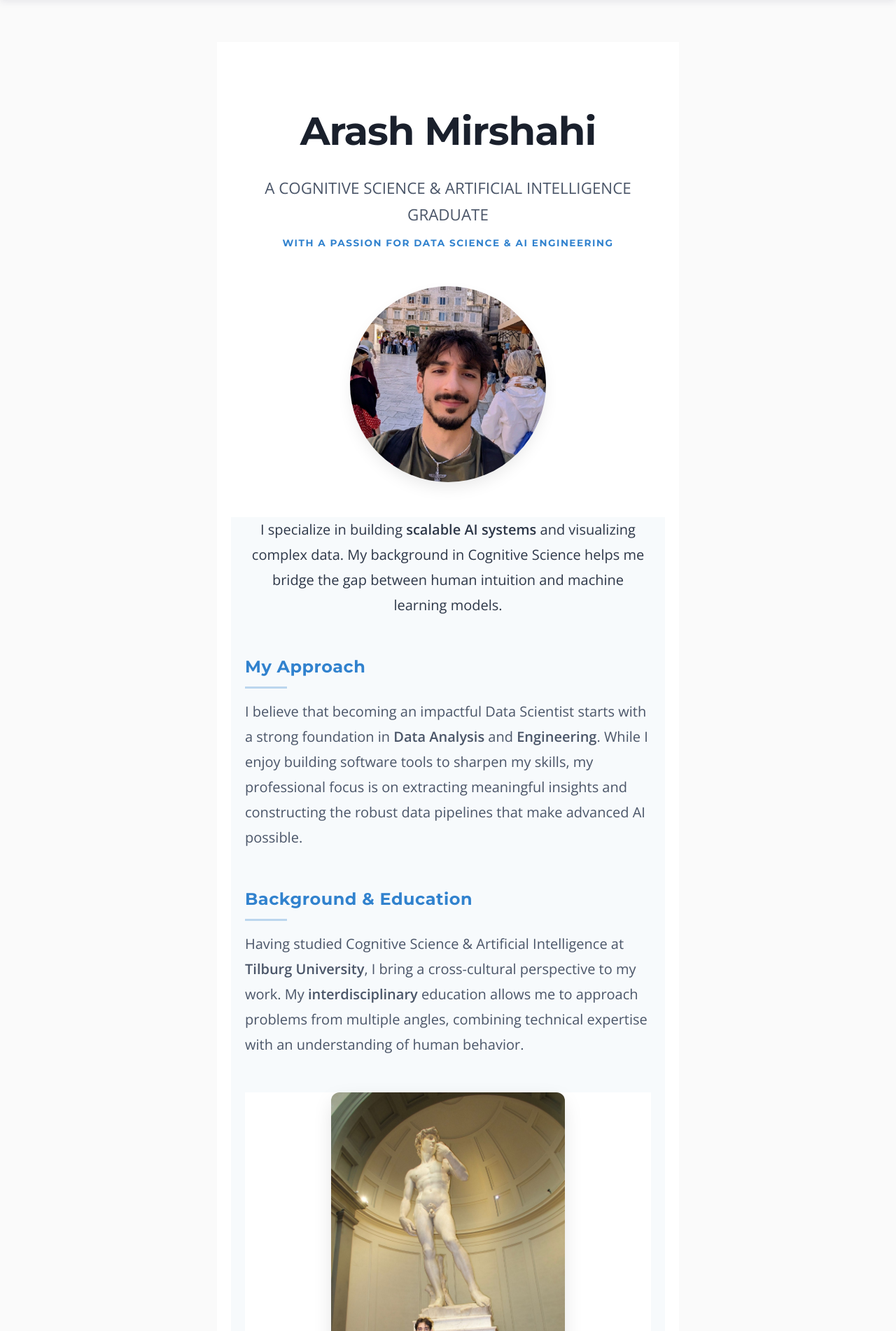
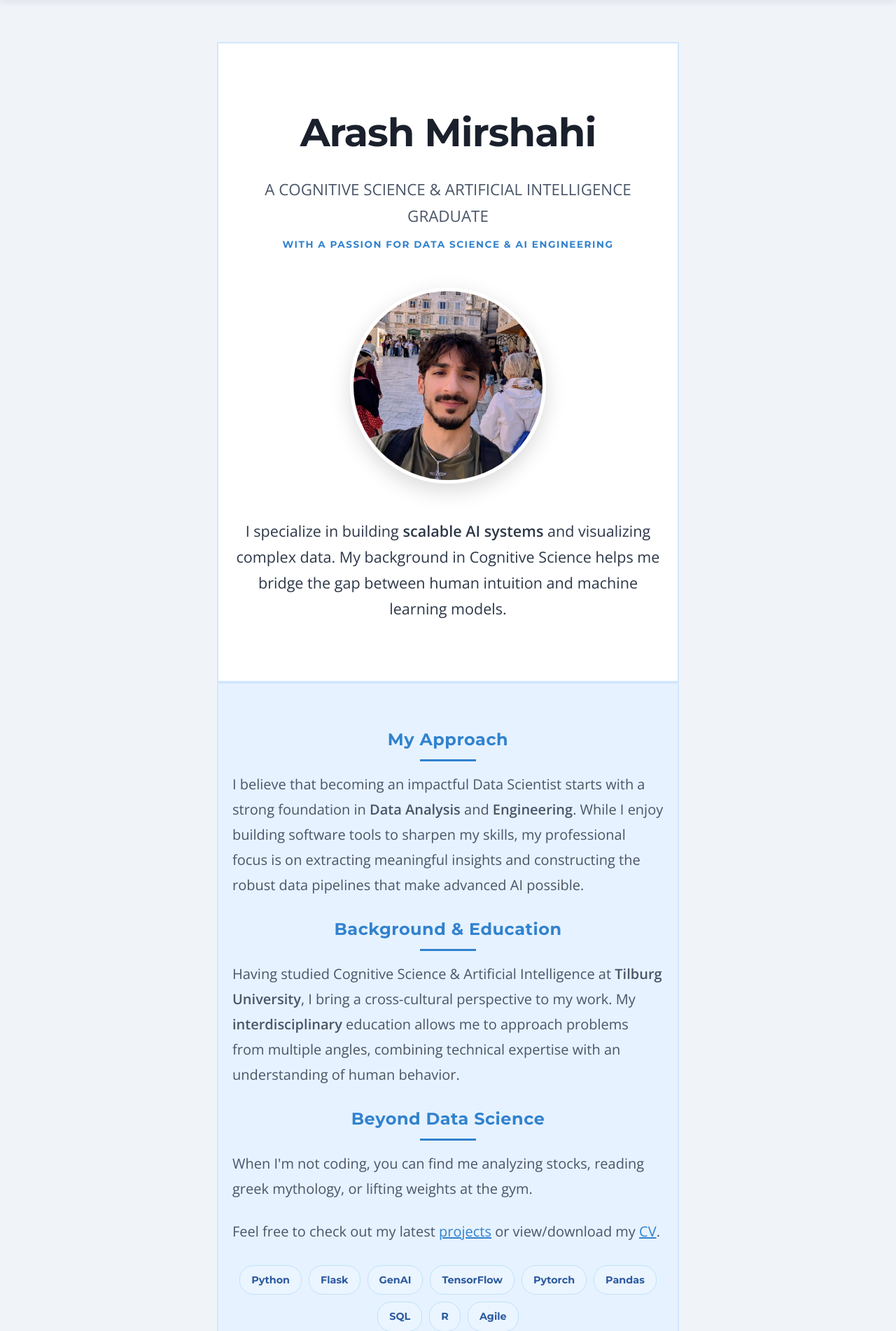
Before and after one commit to Arashi20/Personal_Portfolio_Website, a Flask app: page / in a window 1280 px wide. Shown: the part 50-1952 px from the top of the page at 70% size. Run offline with Flask 3, Linux system fonts and the light colour scheme.

Commit message:
Optimized home page

```diff
--- a/static/css/style.css
+++ b/static/css/style.css
@@ -2,7 +2,7 @@
    1. Global Variables & Reset
    ========================================= */
 :root {
-    --bg-color: #FAFAFA;
+    --bg-color: #F0F4F8;
     --text-color: #2D3748;
     --accent-color: #3182ce;  /* The Techy Blue */
 
@@ -131,6 +131,11 @@ a {
     margin: 0 auto;
 
     background: #FFFFFF;  /* Keep hero white for clean entrance */
+
+    border-left: 2px solid #D1E7FF;
+    border-right: 2px solid #D1E7FF;
+    border-top: 2px solid #D1E7FF;
+    border-bottom: 2px solid #D1E7FF;
 }
 
 .hero-text h1 {
@@ -183,11 +188,33 @@ a {
 }
 
 .profile-img {
-    width: 280px;
-    height: 280px;
+    /* Responsive width - scales down on small screens */
+    width:  280px;              /* Default size (desktop) */
+    max-width: 70vw;           /* 👈 ADDED:  Never exceeds 70% of viewport width */
+
+    /* Maintain 1:1 aspect ratio (perfect circle) */
+    height: auto;              /* 👈 CHANGED: Auto height maintains aspect ratio */
+    aspect-ratio: 1 / 1;       /* 👈 ADDED: Forces square shape (modern browsers) */
+
+    /* Circular shape */
     border-radius: 50%;
-    object-fit: cover;
-    box-shadow: 0 10px 25px -5px rgba(0, 0, 0, 0.1);
+    object-fit: cover;         /* Ensures image fills circle without distortion */
+
+    /* Visual polish */
+    border: 5px solid #FFFFFF;
+    box-shadow: 0 10px 30px rgba(0,0,0,0.15);
+
+    /* Centering */
+    margin: 0 auto;
+    display: block;            /* 👈 ADDED: Required for margin:  auto centering */
+}
+
+/* Center the image for devices smaller than 321px */
+@media (max-width: 320px) {
+    .profile-img {
+        margin-left: 12px;
+        margin-right: 160px;
+    }
 }
 
 /* =========================================
@@ -374,28 +401,41 @@ a {
 
 /* The container for text */
 .bio-summary {
-    max-width: 1100px; /* Keeps line length readable */
-    margin: 40px auto;
+    width: 100%;           /* 👈 CHANGED: Full-width (no white edges) */
+    margin: 0;             /* 👈 CHANGED:   Remove margins */
     text-align: center;
-    color: #4A5568;
-    padding: 0 20px;    /* Safety padding so text doesn't touch edge on phones */
+    color: #2D3748;        /* 👈 CHANGED:   Darker text for better contrast */
+    padding: 40px 20px 60px 20px;
+    background: #E6F2FF;   /* 👈 CHANGED:  Light blue (branded feel) */
+    border-radius:  0;
 
-    background: #F7FAFC;   /* Very light gray-blue (subtle contrast) */
-    border-radius:  0;      /* Remove rounding for full-width sections */
+    /* borders for the container  */
+    border-top: 2px solid #D1E7FF;
+    border-bottom: 2px solid #D1E7FF;
+    border-left: 2px solid #D1E7FF;
+    border-right: 2px solid #D1E7FF;
+}
+
+
+/* Keep bio content centered (text, sections, etc.) */
+.bio-summary > *:not(.visual-break) {
+    max-width: 1100px;
+    margin-left: auto;
+    margin-right: auto;
 }
 
 /* The "Hook" paragraph */
 .bio-lead {
     font-size: 1.35rem; /* Slightly larger than normal text */
     color: #2D3748;     /* Darker color for emphasis */
-    margin-bottom: 20px;
+    margin-bottom: 5px;
     font-weight: 400;
 
 }
 
 /* Section grouping for better organization */
 .bio-section {
-    margin:  50px 0;         /* Space between sections */
+    margin:  20px 0;         /* Space between sections */
     text-align: left;       /* Left-align for better readability */
     max-width: 800px;       /* Slightly narrower for optimal reading */
     margin-left: auto;
@@ -413,18 +453,20 @@ a {
     letter-spacing: 0.5px;         /* Slight spacing for elegance */
     position: relative;            /* For the underline effect */
     padding-bottom: 10px;          /* Space for the underline */
+    text-align: center;            /* Center the section headings */
 }
 
 /* Optional: Add a subtle underline accent */
 .section-heading::after {
     content: '';
     position: absolute;
-    left: 0;
-    bottom:  0;
-    width: 60px;                   /* Short accent line */
-    height: 3px;
+    left: 50%;              /* 👈 CHANGED:  Center the underline */
+    transform: translateX(-50%);  /* 👈 CHANGED:   Center the underline */
+    bottom: 0;
+    width: 80px;            /* 👈 CHANGED:   Longer line (was 60px) */
+    height: 3px;            /* 👈 CHANGED:   Thicker line (was 3px at 0.3 opacity) */
     background: var(--accent-color);
-    opacity: 0.3;                  /* Subtle, not overpowering */
+    opacity: 1;             /* 👈 CHANGED:   Fully opaque (was 0.3) */
 }
 
 /* Adjust standard paragraphs inside sections */
@@ -476,10 +518,15 @@ a {
         flex-direction: column-reverse; /* Put image on top of text on mobile */
         flex-direction: column;
         gap: 30px;
+
     }
 
     .bio-split {
         text-align: center; /* Revert to center on mobile */
+    }
+
+    .tech-stack {
+        margin-bottom: 20px; /* Reduce margin on mobile */
     }
 }
 
@@ -503,22 +550,32 @@ a {
 
 /* Individual Badges */
 .tech-badge {
-    background-color: #EDF2F7; /* Light gray background */
-    color: #2D3748;
-    padding: 6px 12px;
-    border-radius: 20px;       /* Pill shape */
+    background-color: #EBF5FF;           /* 👈 CHANGED:  Light blue tint (was gray) */
+    color: #2c5aa0;                      /* 👈 CHANGED:  Darker blue text (was dark gray) */
+    padding: 8px 16px;                   /* 👈 CHANGED:  Slightly larger (was 6px 12px) */
+    border-radius: 20px;                 /* Pill shape */
     font-size: 0.9rem;
     font-weight: 600;
     font-family: var(--font-header);
-    border: 1px solid #CBD5E0;
+    border: 1px solid #bee3f8;           /* 👈 CHANGED: Blue border (was gray) */
+
+    /* 👇 ADDED: Hover effect */
+    transition: all 0.3s ease;
 }
+
+.tech-badge:hover {
+    background-color: #bee3f8;           /* Slightly darker on hover */
+    transform: translateY(-2px);         /* Subtle lift */
+    box-shadow: 0 4px 8px rgba(49, 130, 206, 0.2);
+}
+
 
 
 .visual-break {
     margin: 40px 0;      /* Generous space above and below */
     text-align: center;  /* Center the image and caption */
 
-    background: #FFFFFF;   /* White background for images */
+
 }
 
 .break-img {
@@ -835,6 +892,11 @@ a {
 .blog-header {
     text-align: center;
     margin-bottom: 50px;
+    border-left: 2px solid #D1E7FF;
+    border-right: 2px solid #D1E7FF;
+    border-top: 2px solid #D1E7FF;
+    border-bottom: 2px solid #D1E7FF;
+    background: #FFFFFF;
 }
 
 .blog-header h1 {
--- a/templates/blog.html
+++ b/templates/blog.html
@@ -7,7 +7,7 @@
 
     <div class="blog-header">
         <h1>Blog & Thoughts</h1>
-        <p class="subtitle">Insights on Data Science, Engineering, and Life.</p>
+        <p class="subtitle">Insights on Data Science, AI Research, and Life.</p>
     </div>
 
     <div class="blog-list">
--- a/templates/home.html
+++ b/templates/home.html
@@ -1,6 +1,12 @@
 {% extends "base.html" %}
 
 {% block content %}
+
+<!-- ============================================
+     HERO SECTION
+     Contains:  Name, subtitle, profile picture
+     Background: White (clean entrance)
+     ============================================ -->
 <section class="hero">
     <div class="hero-text">
         <h1>Arash Mirshahi</h1>
@@ -10,22 +16,32 @@
 
     <!-- Main Profile Picture -->
     <div class="profile-container">
-        <img src="{{ url_for('static', filename='images/Arash_Selfie.png') }}" alt="Arash Mirshahi" class="profile-img">
+       <img src="{{ url_for('static', filename='images/Arash_Selfie.png') }}"
+             alt="Arash Mirshahi"
+             class="profile-img">
     </div>
 
-    <div class="bio-summary">
-        <!-- Section 1: Introduction -->
     <p class="bio-lead fade-in-section">
         I specialize in building <strong>scalable AI systems</strong> and visualizing complex data.
         My background in Cognitive Science helps me bridge the gap between
         human intuition and machine learning models.
     </p>
 
-        <!-- VISUAL BREAK 1: Tech/Work Context (optional) -->
+</section>
+<!-- ☝️ HERO SECTION CLOSES HERE (before bio-summary) -->
 
 
+<!-- ============================================
+     BIO SUMMARY SECTION (SEPARATE FROM HERO)
+     Contains: Bio text, images, tech stack
+     Background:  Colored (alternating rhythm)
+     ============================================ -->
+<div class="bio-summary">
 
-        <!-- SECTION 2: Philosophy -->
+    <!-- VISUAL BREAK 1: Tech/Work Context (Optional) -->
+
+
+    <!-- Section 1: Philosophy -->
     <div class="bio-section fade-in-section">
         <h3 class="section-heading">My Approach</h3>
         <p>
@@ -36,7 +52,7 @@
         </p>
     </div>
 
-        <!-- SECTION 3: Background -->
+    <!-- Section 2: Education -->
     <div class="bio-section fade-in-section">
         <h3 class="section-heading">Background & Education</h3>
         <p>
@@ -47,28 +63,21 @@
         </p>
     </div>
 
-        <!-- VISUAL BREAK 2: Personal/Hobby Context (The Statue Picture!) -->
-        <figure class="visual-break fade-in-section">
-            <!-- Replace 'florence_statue.jpg' with your photo -->
-            <img src="{{ url_for('static', filename='images/Arash David Italia.jpg') }}"
-                alt="La galleria dell’accademia di firenze" class="break-img">
-            <figcaption>Exploring art and history gives me a sense of inspiration and creativity.</figcaption>
-        </figure>
+    <!-- VISUAL BREAK 2: Personal/Hobby Context (optional) -->
 
-        <!-- SECTION 4: Interests -->
+
+    <!-- Section 3: Hobbies & CTA -->
     <div class="bio-section fade-in-section">
         <h3 class="section-heading">Beyond Data Science</h3>
         <p>
-                When I'm not coding, you can find me analyzing stocks, reading Greek mythology, or lifting weights at
-                the gym.
+            When I'm not coding, you can find me analyzing stocks, reading greek mythology, or lifting weights at the gym.
         </p>
+
         <p>
-                Feel free to check out my latest <a href="{{ url_for('projects') }}"
-                    style="color: var(--accent-color);"><u>projects</u></a>
+            Feel free to check out my latest <a href="{{ url_for('projects') }}" style="color: var(--accent-color);"><u>projects</u></a>
             or view/download my <a href="{{ url_for('cv') }}" style="color: var(--accent-color);"><u>CV</u></a>.
         </p>
     </div>
-
 
     <!-- Tech Stack -->
     <div class="tech-stack fade-in-section">
@@ -82,6 +91,8 @@
         <span class="tech-badge">R</span>
         <span class="tech-badge">Agile</span>
     </div>
+
 </div>
-</section>
+<!-- ☝️ BIO SUMMARY SECTION ENDS HERE -->
+
 {% endblock %}
```
Lines whose indentation alone changed are shown as unchanged.
